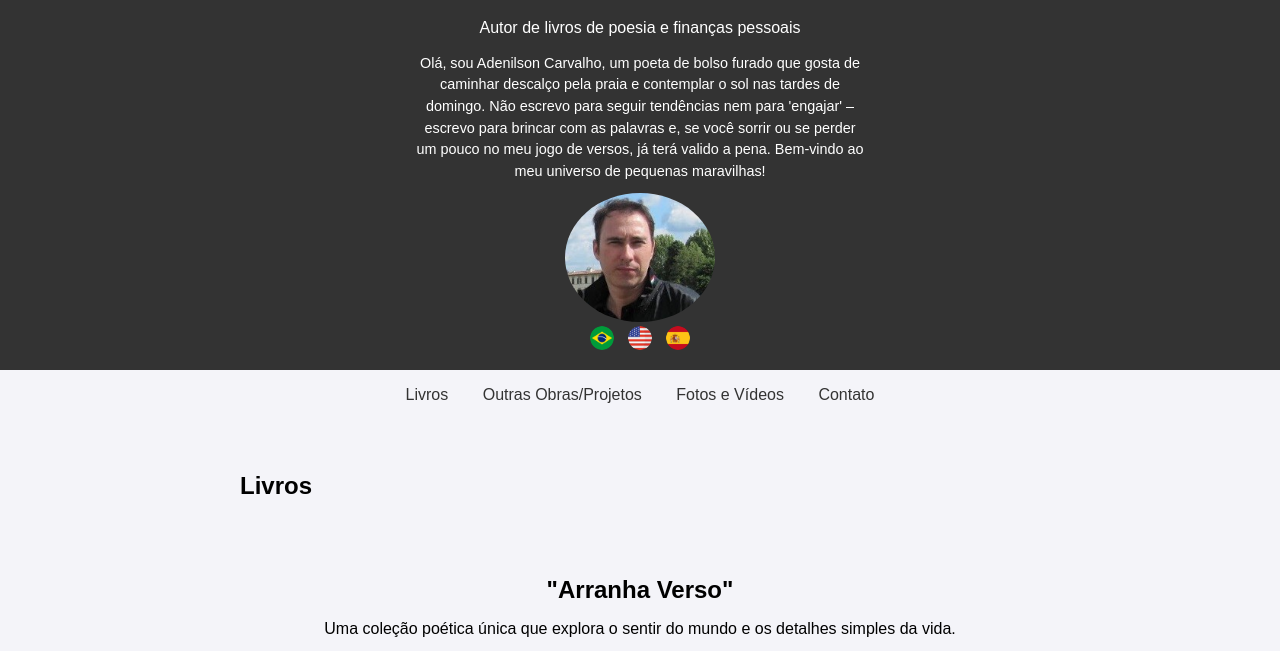
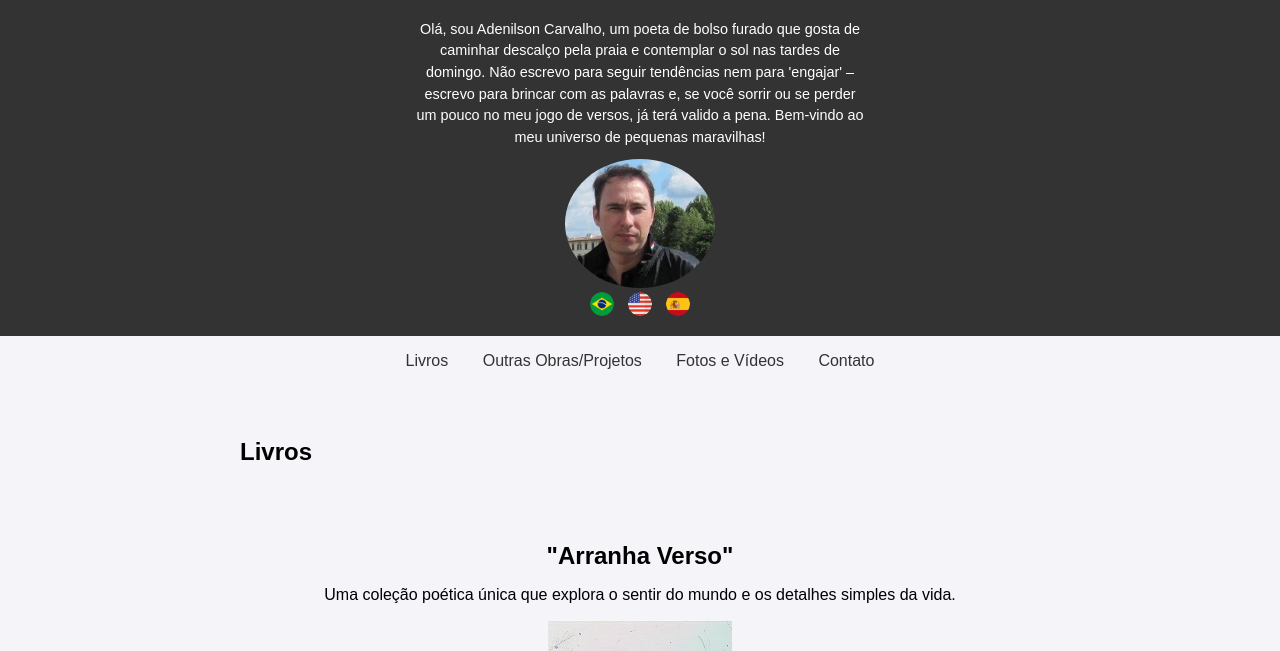
Before and after one commit to adenilsonPF/cataverso, a plain HTML site: page index.html in a window 1280 px wide. Shown: the part 77-728 px from the top of the page. Drawn offline with Linux system fonts and the light colour scheme.

Commit message:
Update index.html

```diff
--- a/index.html
+++ b/index.html
@@ -10,11 +10,10 @@
 
 <header>
     <h1>Adenilson Carvalho</h1>
-    <p id="subtitle">Autor de livros de poesia e finanças pessoais</p>
-<p id="Bio">Olá, sou Adenilson Carvalho, um poeta de bolso furado que gosta de caminhar descalço pela praia e contemplar
-o sol nas tardes de domingo. Não escrevo para seguir tendências nem para 'engajar' – escrevo para brincar com as palavras e,
-se você sorrir ou se perder um pouco no meu jogo de versos, já terá valido a pena.
-Bem-vindo ao meu universo de pequenas maravilhas!</p>
+    <p id="Bio">Olá, sou Adenilson Carvalho, um poeta de bolso furado que gosta de caminhar descalço pela praia e contemplar
+    o sol nas tardes de domingo. Não escrevo para seguir tendências nem para 'engajar' – escrevo para brincar com as palavras e,
+    se você sorrir ou se perder um pouco no meu jogo de versos, já terá valido a pena.
+    Bem-vindo ao meu universo de pequenas maravilhas!</p>
     <img src="images/foto-perfil.jpeg" alt="Foto de Adenilson Carvalho" id="profile-photo">
     <div class="language-selector">
         <img src="images/br_64px.png" alt="Português" onclick="changeLanguage('pt')">
```
